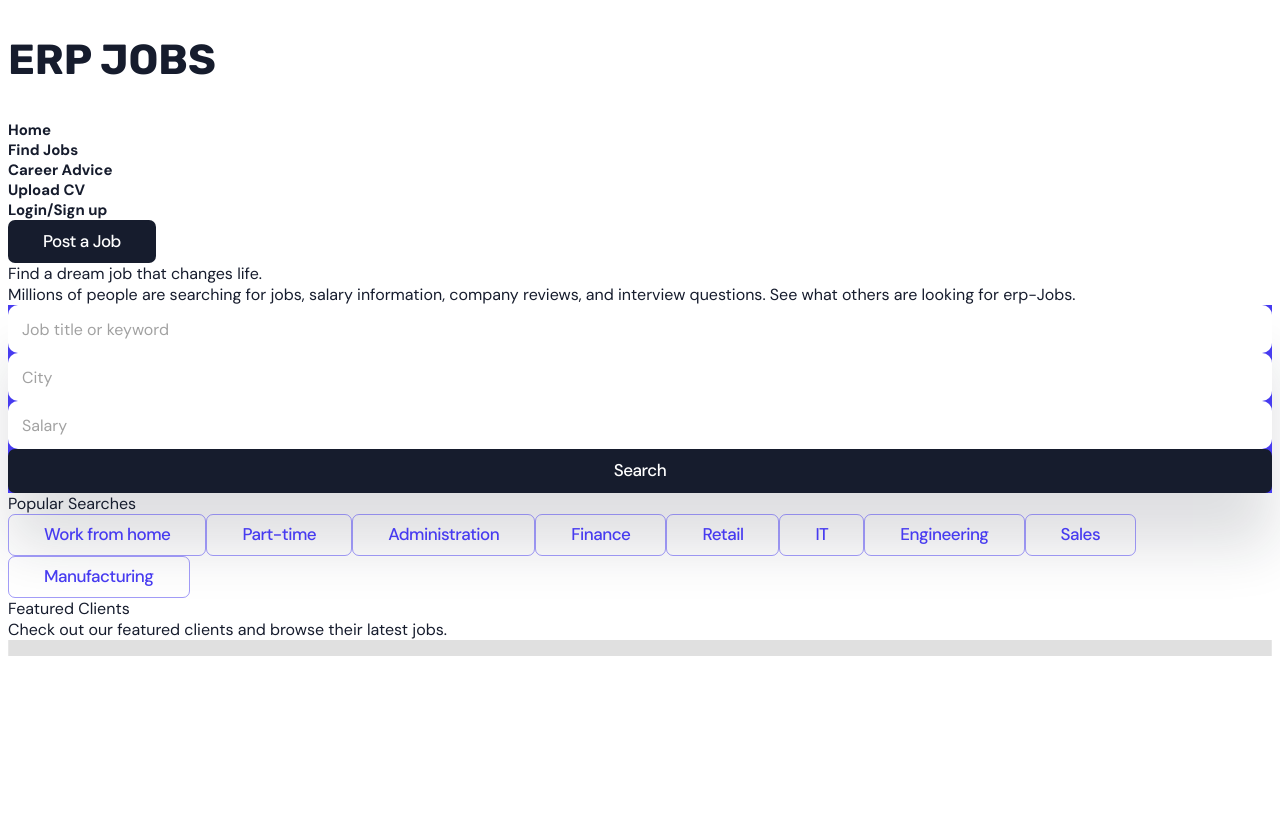
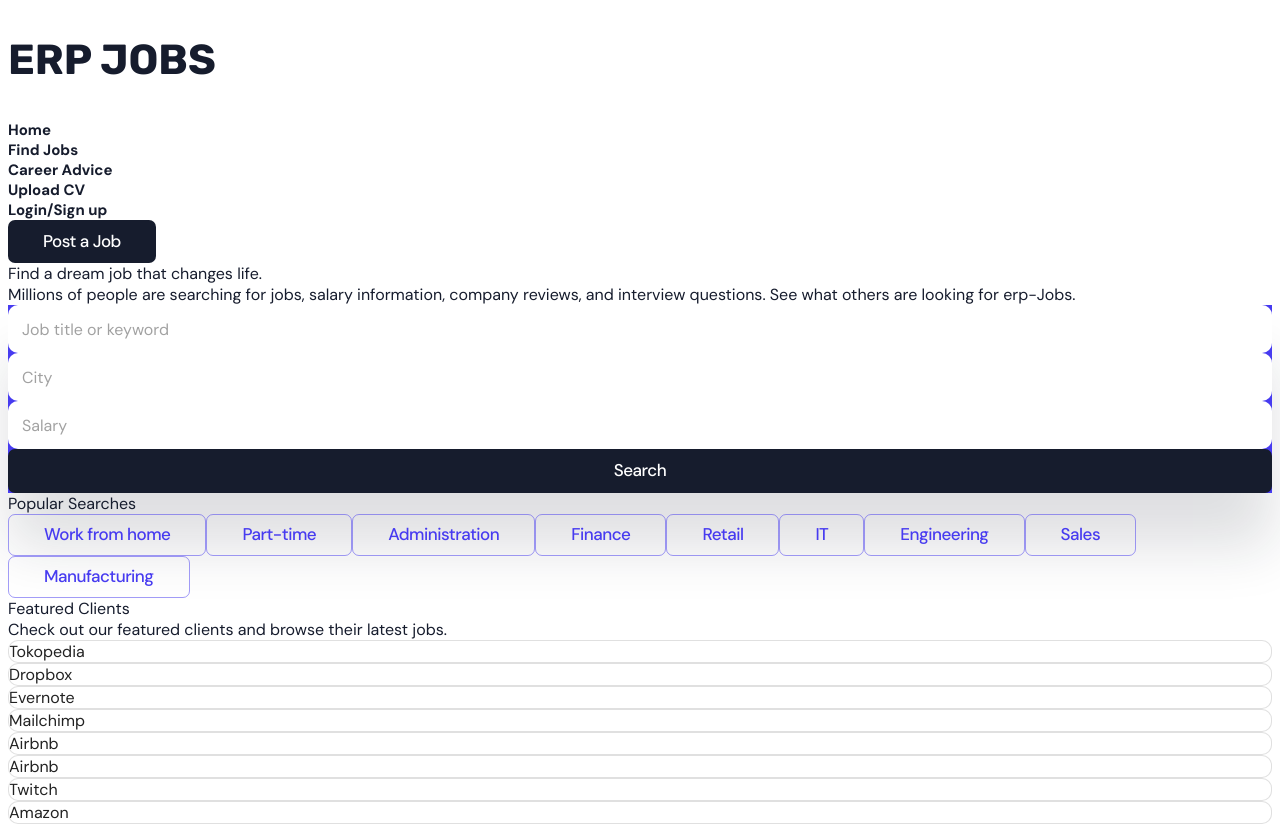
Before and after one commit to shahbazpro2/erp_jobs, a Next.js app: page / in a window 1280 px wide. Before the commit the page ends 800 px from the top, so only its background shows below. Built offline with nearby package versions, Linux system fonts and the light colour scheme; no server answers.

Commit message:
Add padding on x-axis

```diff
--- a/pages/home/featured/Featured.tsx
+++ b/pages/home/featured/Featured.tsx
@@ -15,15 +15,15 @@ const Featured = () => {
                                 Check out our featured clients and browse their latest jobs.
                             </div>
                             <div className="mt-14">
-                                <div className="grid grid-rows-2 grid-cols-4 gap-10">
-                                    <ClientCard />
-                                    <ClientCard />
-                                    <ClientCard />
-                                    <ClientCard />
-                                    <ClientCard />
-                                    <ClientCard />
-                                    <ClientCard />
-                                    <ClientCard />
+                                <div className="grid grid-rows-2 grid-cols-4 gap-10 px-3">
+                                    <ClientCard title="Tokopedia" icon="" />
+                                    <ClientCard title="Dropbox" icon="" />
+                                    <ClientCard title="Evernote" icon="" />
+                                    <ClientCard title="Mailchimp" icon="" />
+                                    <ClientCard title="Airbnb" icon="" />
+                                    <ClientCard title="Airbnb" icon="" />
+                                    <ClientCard title="Twitch" icon="" />
+                                    <ClientCard title="Amazon" icon="" />
                                 </div>
                             </div>
                         </div>
```
